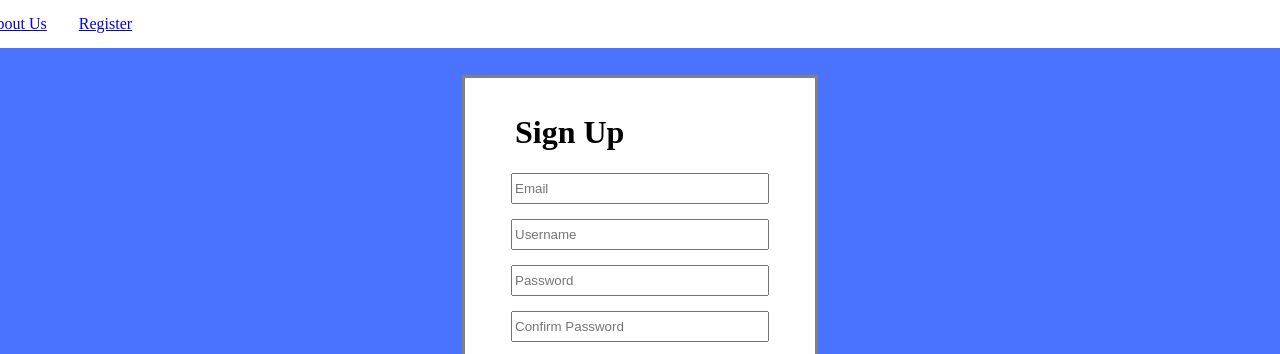
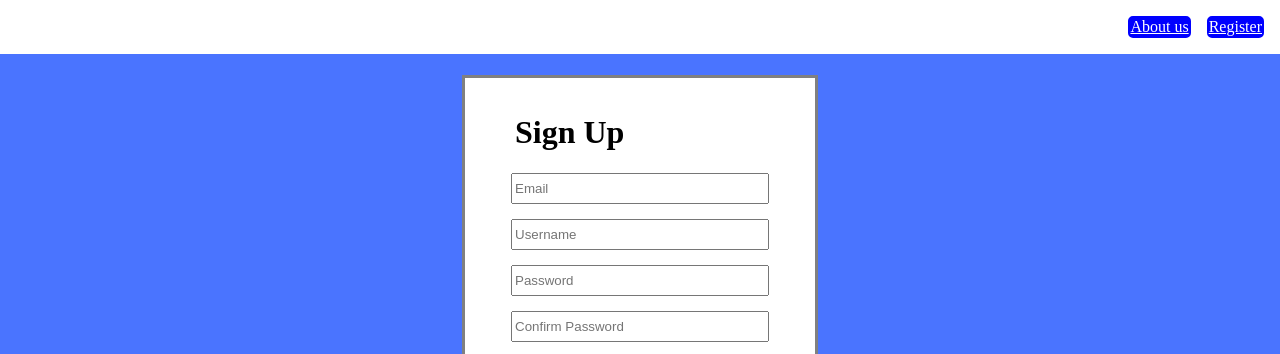
Before and after one commit to CDPettigrew/Forms, a plain HTML site: page index.html in a window 1280 px wide. Shown: the top 354 px of the page. Drawn offline with Linux system fonts and the light colour scheme.

Commit message:
nav bar fix

```diff
--- a/index.html
+++ b/index.html
@@ -11,10 +11,11 @@
 
     <div class="nav">
 
-        <nav style="float: right;">
-            <a href="#about">About Us</a>
-
-            <a href="#Register">Register</a>
+        <nav>
+            <ul id="menu">
+                <li class="list"><a href="" class="nav-item">About us</a></li>
+                <li class="list"><a href="" class="nav-item">Register</a></li>
+            </ul>
         </nav>
 
     </div>
--- a/style.css
+++ b/style.css
@@ -5,12 +5,30 @@ body{
 nav{
     position:fixed;
     top: 0;
-    right: 0;
-    width: 100%;
+    left: 0;
+    width: 100vw;
     background-color: white;
+}
+
+nav ul {
+    padding-right: 1em;
+}
+
+.list{
+    border: 2px solid blue;
+    border-radius: 5px;
+    background-color: blue;
+}
+
+.nav-item{
+    color: white;
+}
+
+#menu {
     display: flex;
-    gap: 2em;
-    padding: 15px;
+    gap: 1em;
+    list-style-type: none;
+    justify-content: flex-end;
 }
 
 .h1{
```
